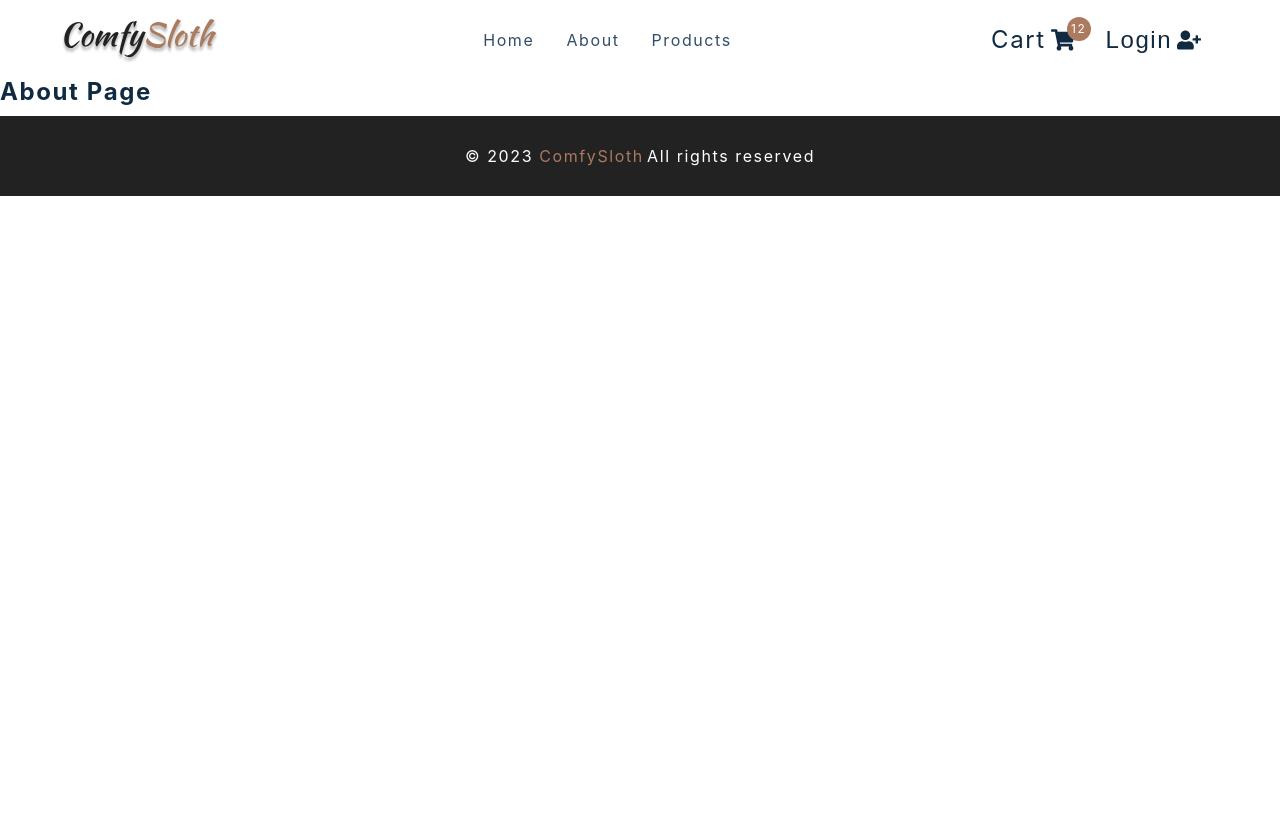
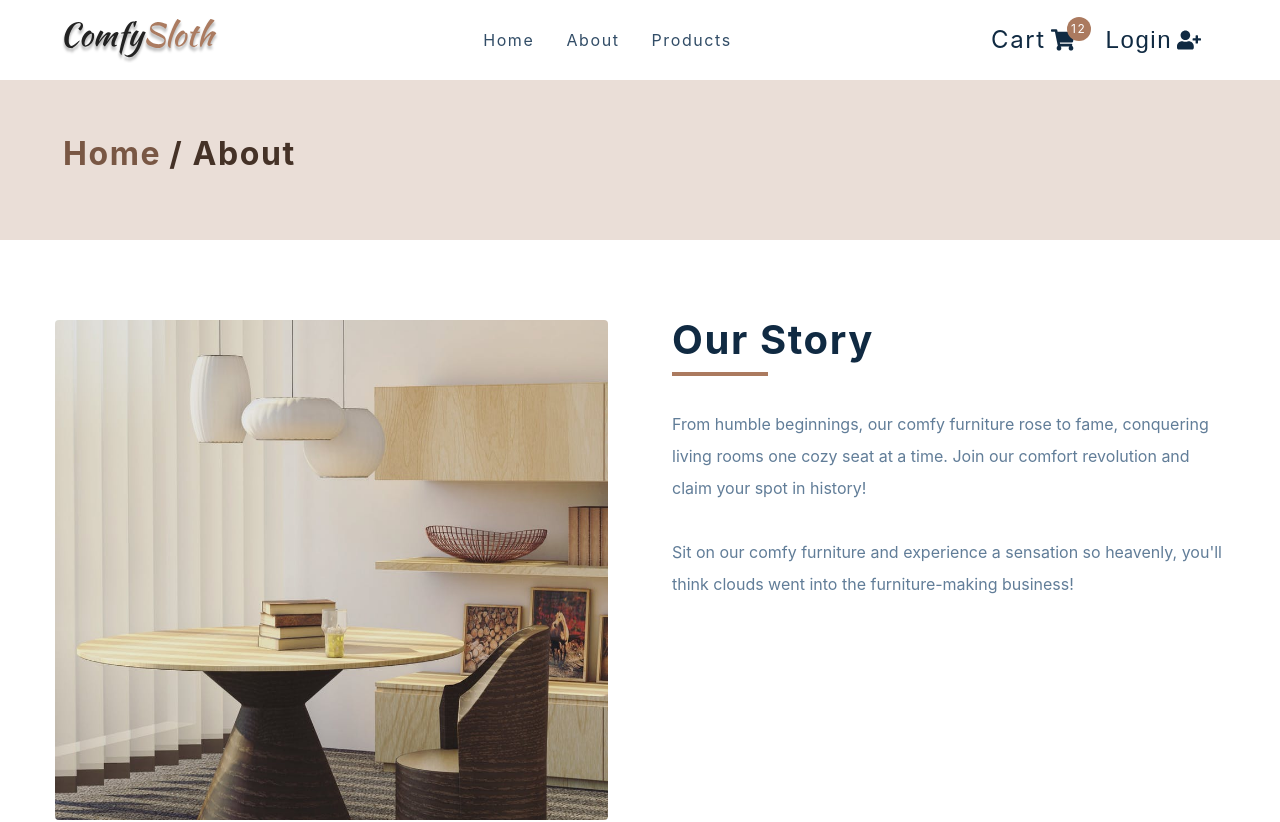
Before and after one commit to nataburdyey/e-commerce-app, a React (Create React App) app: page /about in a window 1280 px wide. Shown: the top 822 px of the page. Before the commit the page ends 800 px from the top, so only its background shows below. Built offline with nearby package versions, Linux system fonts and the light colour scheme; the HTML template or start-up script is replaced by a standard one.

Commit message:
add about page and hero component

```diff
--- a/src/components/PageHero.js
+++ b/src/components/PageHero.js
@@ -1,9 +1,17 @@
-import React from 'react'
-import styled from 'styled-components'
-import { Link } from 'react-router-dom'
-const PageHero = () => {
-  return <h4>page hero</h4>
-}
+import React from "react";
+import styled from "styled-components";
+import { Link } from "react-router-dom";
+const PageHero = ({title}) => {
+  return (
+    <Wrapper>
+      <div className="section-center">
+        <h3>
+          <Link to="/">Home</Link>/ {title}
+        </h3>
+      </div>
+    </Wrapper>
+  );
+};
 
 const Wrapper = styled.section`
   background: var(--clr-primary-10);
@@ -21,6 +29,6 @@ const Wrapper = styled.section`
   a:hover {
     color: var(--clr-primary-1);
   }
-`
+`;
 
-export default PageHero
+export default PageHero;
--- a/src/pages/AboutPage.js
+++ b/src/pages/AboutPage.js
@@ -1,11 +1,33 @@
-import React from 'react'
-import styled from 'styled-components'
-import { PageHero } from '../components'
-import aboutImg from '../assets/hero-bcg.jpeg'
+import React from "react";
+import styled from "styled-components";
+import { PageHero } from "../components";
+import aboutImg from "../assets/hero-bcg.jpeg";
 
 const AboutPage = () => {
-  return <h4>about page</h4>
-}
+  return (
+    <main>
+      <PageHero title="about"/>
+      <Wrapper className="page section section-center">
+        <img src={aboutImg} alt="nice desk" />
+        <article>
+          <div className="title">
+            <h2>Our Story</h2>
+            <div className="underline"></div>
+            <p>
+              From humble beginnings, our comfy furniture rose to fame,
+              conquering living rooms one cozy seat at a time. Join our comfort
+              revolution and claim your spot in history!
+            </p>
+            <p>
+              Sit on our comfy furniture and experience a sensation so heavenly,
+              you'll think clouds went into the furniture-making business!
+            </p>
+          </div>
+        </article>
+      </Wrapper>
+    </main>
+  );
+};
 
 const Wrapper = styled.section`
   display: grid;
@@ -33,5 +55,5 @@ const Wrapper = styled.section`
   @media (min-width: 992px) {
     grid-template-columns: 1fr 1fr;
   }
-`
-export default AboutPage
+`;
+export default AboutPage;
--- a/src/pages/CheckoutPage.js
+++ b/src/pages/CheckoutPage.js
@@ -1,12 +1,19 @@
-import React from 'react'
-import styled from 'styled-components'
-import { PageHero, StripeCheckout } from '../components'
+import React from "react";
+import styled from "styled-components";
+import { PageHero, StripeCheckout } from "../components";
 // extra imports
-import { useCartContext } from '../context/cart_context'
-import { Link } from 'react-router-dom'
+import { useCartContext } from "../context/cart_context";
+import { Link } from "react-router-dom";
 
 const CheckoutPage = () => {
-  return <h4>checkout page</h4>
-}
-const Wrapper = styled.div``
-export default CheckoutPage
+  return (
+    <main>
+      <PageHero title="checkout" />
+      <Wrapper className="page">
+        <h1>Checkout Here</h1>
+      </Wrapper>
+    </main>
+  );
+};
+const Wrapper = styled.div``;
+export default CheckoutPage;
```
